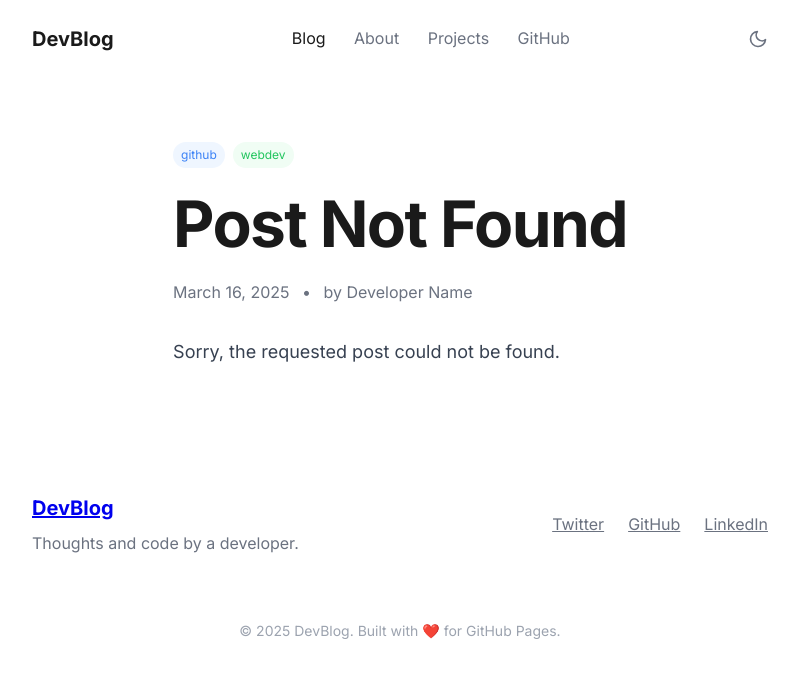
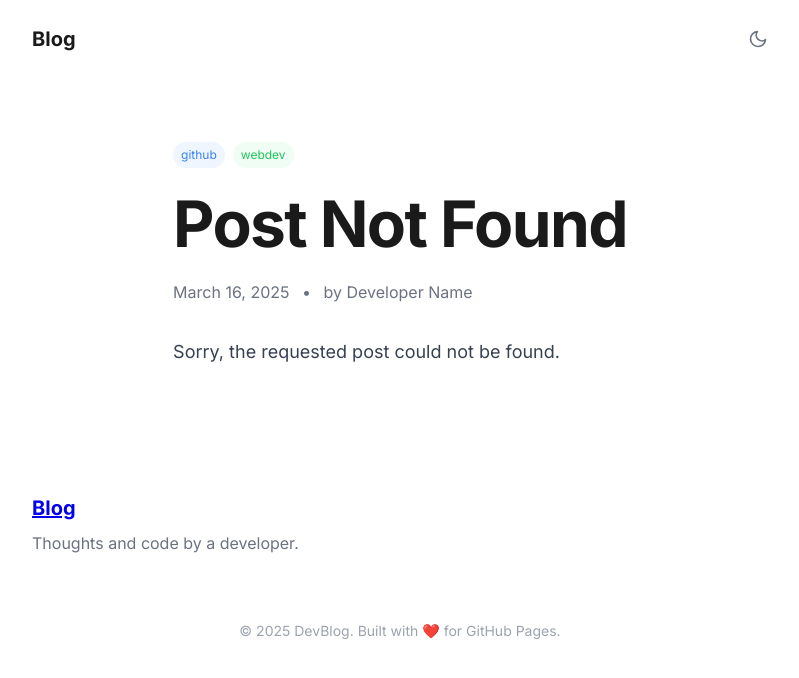
Before and after one commit to Albert481/photografh_blog, a plain HTML site: page post.html in a window 1280 px wide. Shown: the whole page, without its empty margins (240-1039 px from the left). Drawn offline with nearby package versions, Linux system fonts and the light colour scheme.

```diff
--- a/post.html
+++ b/post.html
@@ -19,10 +19,10 @@
       <div class="wrapper">
         <nav class="flex justify-between items-center">
           <div class="logo">
-            <a href="index.html" class="text-xl font-bold">DevBlog</a>
+            <a href="index.html" class="text-xl font-bold">Blog</a>
           </div>
           <div class="nav-links space-x-6">
-            <a href="index.html" class="text-foreground">Blog</a>
+            <!-- <a href="index.html" class="text-foreground">Blog</a>
             <a href="#" class="text-gray-500 hover:text-foreground">About</a>
             <a href="#" class="text-gray-500 hover:text-foreground">Projects</a>
             <a
@@ -30,7 +30,7 @@
               target="_blank"
               class="text-gray-500 hover:text-foreground"
               >GitHub</a
-            >
+            > -->
           </div>
           <button class="theme-toggle" aria-label="Toggle dark mode">
             <svg
@@ -159,14 +159,14 @@ hello();
       <div class="wrapper">
         <div class="flex flex-col md:flex-row justify-between items-center">
           <div class="mb-6 md:mb-0">
-            <a href="index.html" class="text-xl font-bold">DevBlog</a>
+            <a href="index.html" class="text-xl font-bold">Blog</a>
             <p class="text-gray-500 mt-2">Thoughts and code by a developer.</p>
           </div>
-          <div class="flex space-x-6">
+          <!-- <div class="flex space-x-6">
             <a href="#" class="text-gray-500 hover:text-foreground">Twitter</a>
             <a href="#" class="text-gray-500 hover:text-foreground">GitHub</a>
             <a href="#" class="text-gray-500 hover:text-foreground">LinkedIn</a>
-          </div>
+          </div> -->
         </div>
         <div
           class="mt-8 pt-8 border-t border-gray-100 border-opacity-10 text-center text-gray-400 text-sm"
```
Also changed, not shown: photos/logo.png (added), 1 other file.
